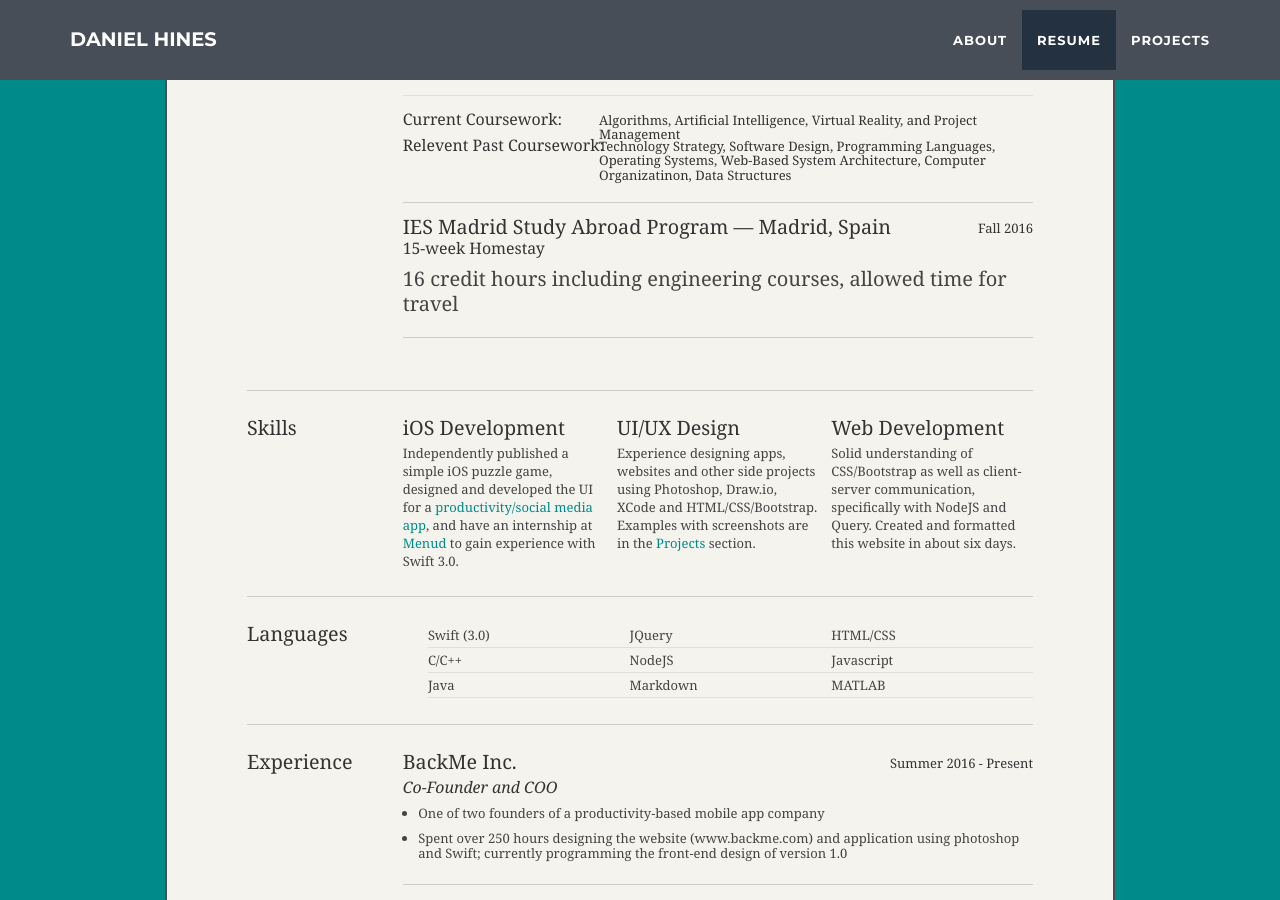
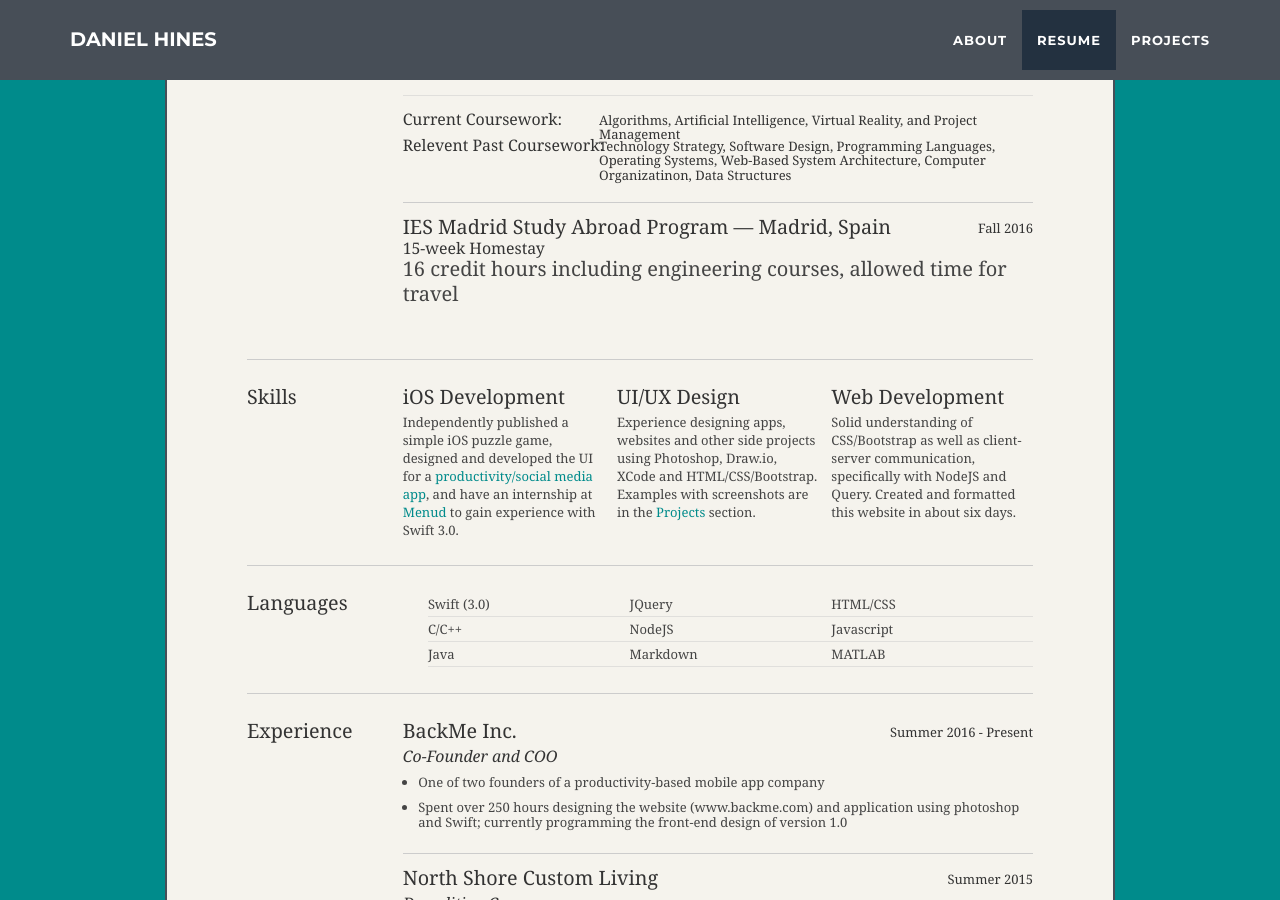
Before and after one commit to danielchines/danielchines.github.io, a Jekyll site: the page built from index.html, in a window 1280 px wide and 900 px high, scrolled down 1908 px. Built offline with Jekyll 4.4.1, drawn with Linux system fonts in a browser that asks for light colours.

Commit message:
Update resume.html

```diff
--- a/_includes/resume.html
+++ b/_includes/resume.html
@@ -70,7 +70,7 @@
 								<h2 style="margin-bottom: 2px">IES Madrid Study Abroad Program &mdash; Madrid, Spain</h2>
 								<h3>15-week Homestay</h3>
 								<h4>Fall 2016</h4>
-								<p class="education">16 credit hours including engineering courses, allowed time for travel</p>
+								<p class="education-p">16 credit hours including engineering courses, allowed time for travel</p>
 							</div>
 <!--							<div class="education last">
 								<h2 style="margin: 15px 0 5px 0">IES Madrid Study Abroad Program &mdash; Madrid, Spain</h2>
```
